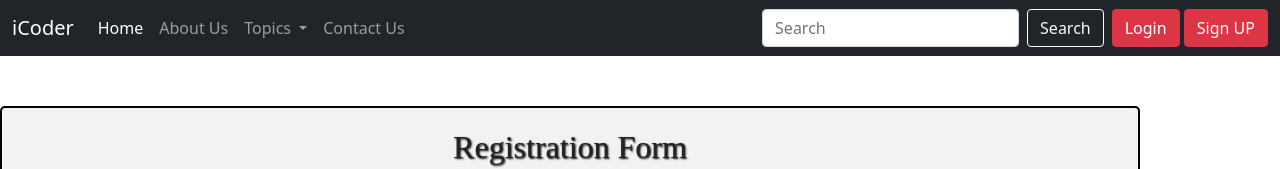
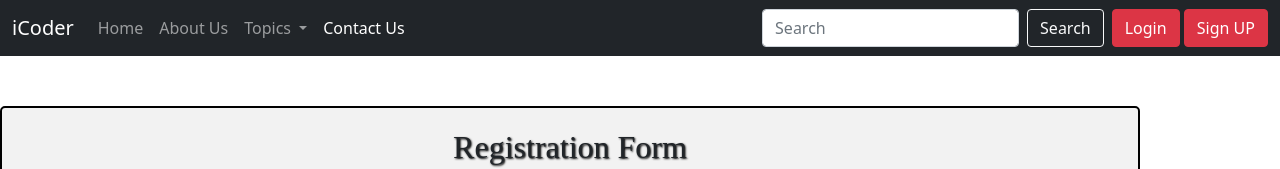
Before and after one commit to Moazzamparwez12345/bootstrapblog, a plain HTML site: page contact.html in a window 1280 px wide. Shown: the top 169 px of the page. Drawn offline with Linux system fonts and the light colour scheme.

Commit message:
Update contact.html

```diff
--- a/contact.html
+++ b/contact.html
@@ -21,7 +21,7 @@
         <div class="collapse navbar-collapse" id="navbarSupportedContent">
           <ul class="navbar-nav me-auto mb-2 mb-lg-0">
             <li class="nav-item">
-              <a class="nav-link active" aria-current="page" href="/bootstrapblog/">Home</a>
+              <a class="nav-link " aria-current="page" href="/bootstrapblog/">Home</a>
             </li>
             <li class="nav-item">
               <a class="nav-link" href="/bootstrapblog/about.html">About Us</a>
@@ -41,7 +41,7 @@
               </ul>
             </li>
             <li class="nav-item">
-              <a class="nav-link" href="/bootstrapblog/contact.html">Contact Us</a>
+              <a class="nav-link active" href="/bootstrapblog/contact.html">Contact Us</a>
             </li>
           </ul>
           <form class="d-flex mx-2" role="search">
```
